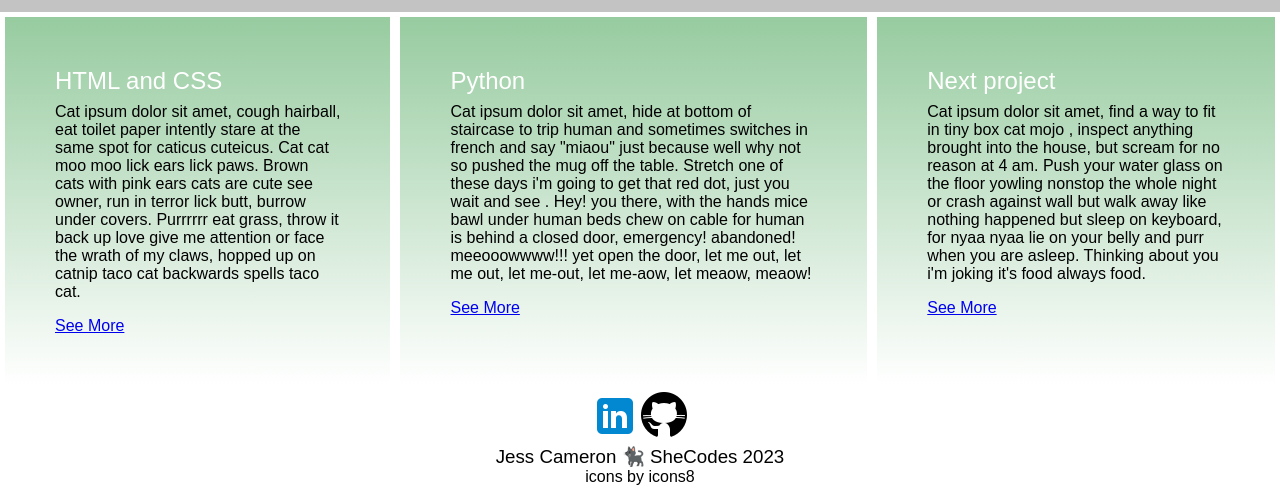
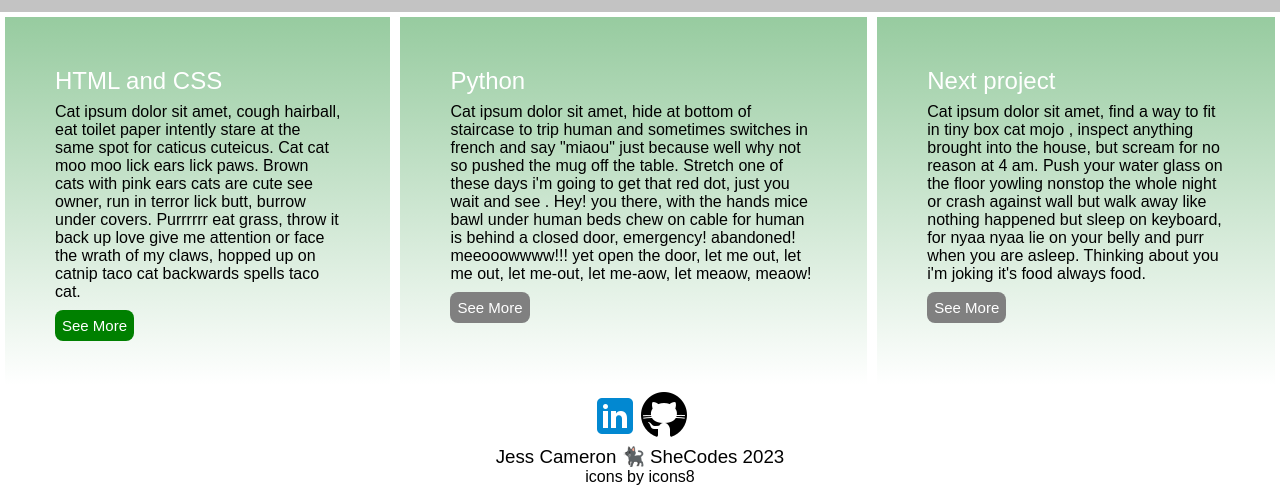
Before and after one commit to jess-cameron/HTML_CSS-Assignment, a plain HTML site: page index.html in a window 1280 px wide. In both pictures the pointer is over the link 89 px from the left and 908 px from the top of the page. Shown: the part 583-1069 px from the top of the page. Drawn offline with Linux system fonts and the light colour scheme.

Commit message:
Added hover button functionality

```diff
--- a/css/styles.css
+++ b/css/styles.css
@@ -237,6 +237,26 @@ border-top: solid white 5px;
 	border: solid white 5px;
 }
 
+.btn-secondary:hover {
+	background-color: green;
+	text-decoration: none;
+	color: white;
+	font-size: 15px;
+	padding: 7px;
+	border-radius: 8px;
+	transition-duration: 0.7s;
+
+}
+
+.btn-secondary {
+	background-color: gray;
+	text-decoration: none;
+	color: white;
+	font-size: 15px;
+	padding: 7px;
+	border-radius: 8px;
+}
+
 
 
 
```
